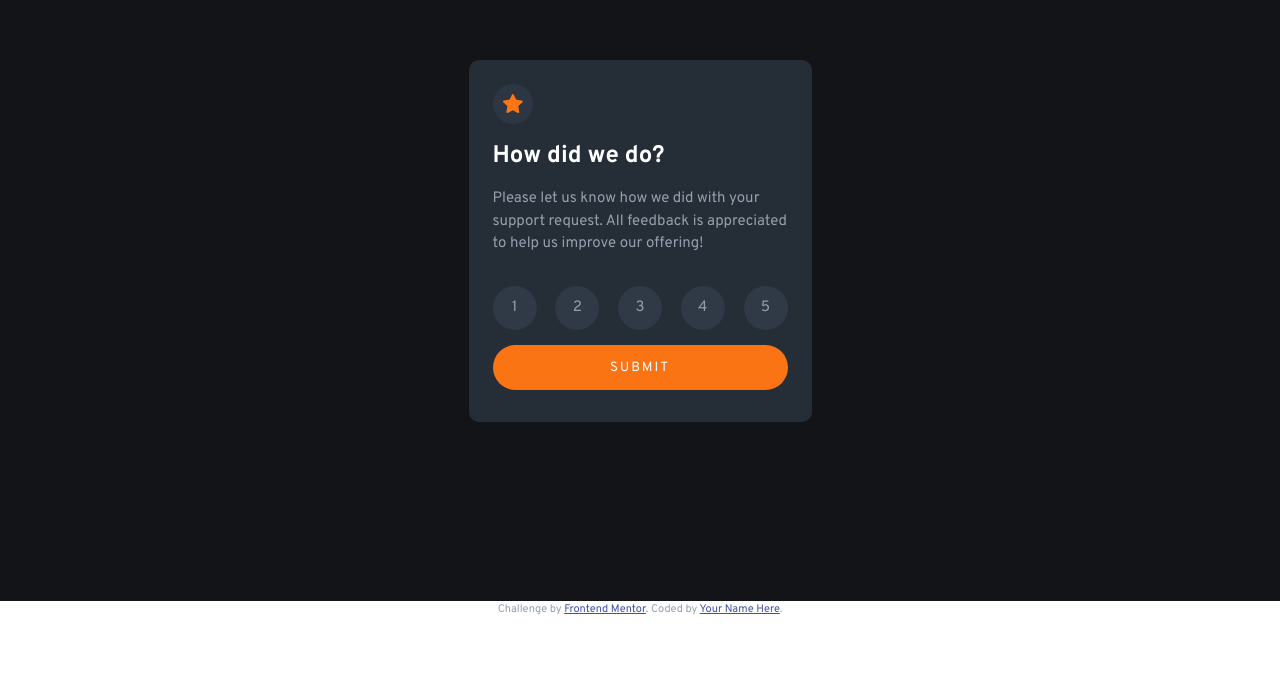
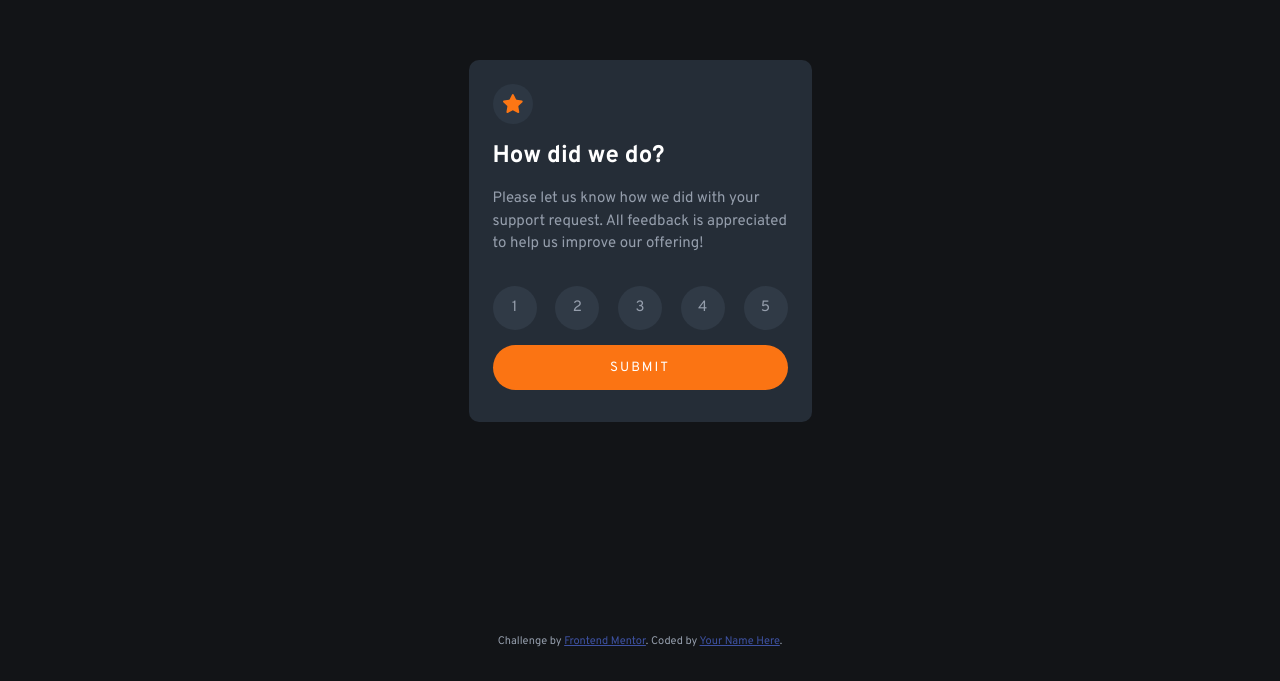
Before and after one commit to dabinderudhan/interactive-rating-component, a website: page index.html in a window 1280 px wide. Shown: the part 119-800 px from the top of the page. Drawn offline with Linux system fonts and the light colour scheme.

Commit message:
fourth commit

```diff
--- a/src/sass/base/_base.scss
+++ b/src/sass/base/_base.scss
@@ -6,13 +6,12 @@
   box-sizing: border-box;
 }
 
-// body {
-//   min-height: 100vh;
-// }
+body {
+  background-color: $color-neutral-darkest;
+}
 
 main {
   min-height: 90vh;
-  background-color: $color-neutral-darkest;
 }
 
 .container {
--- a/src/sass/layout/_footer.scss
+++ b/src/sass/layout/_footer.scss
@@ -1,6 +1,7 @@
 .attribution {
   font-size: 11px;
   text-align: center;
+  margin-top: 2rem;
 
   & a {
     color: hsl(228, 45%, 44%);
```
Also changed, not shown: dist/css/main.css.
